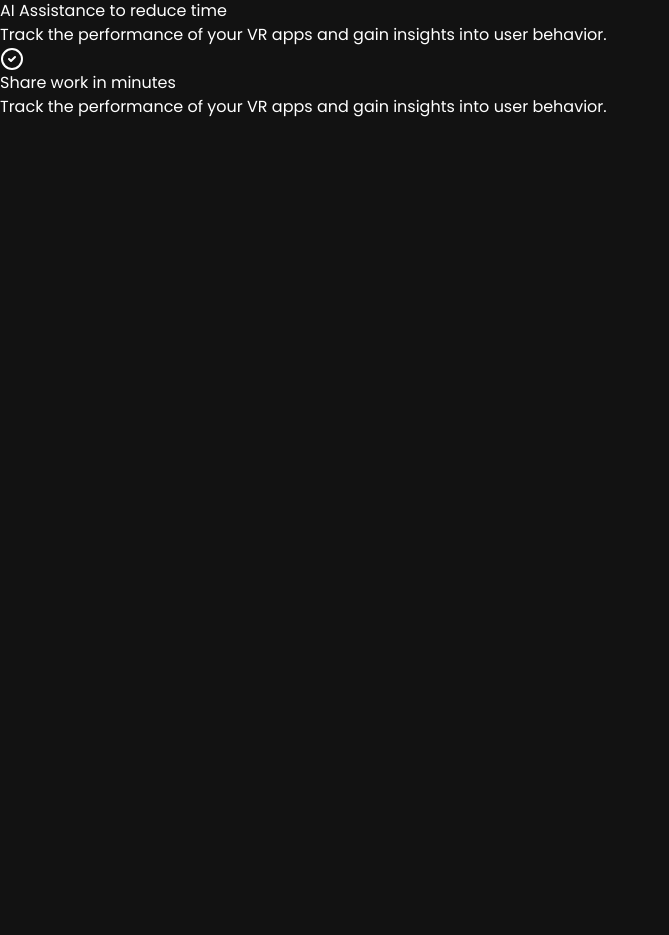
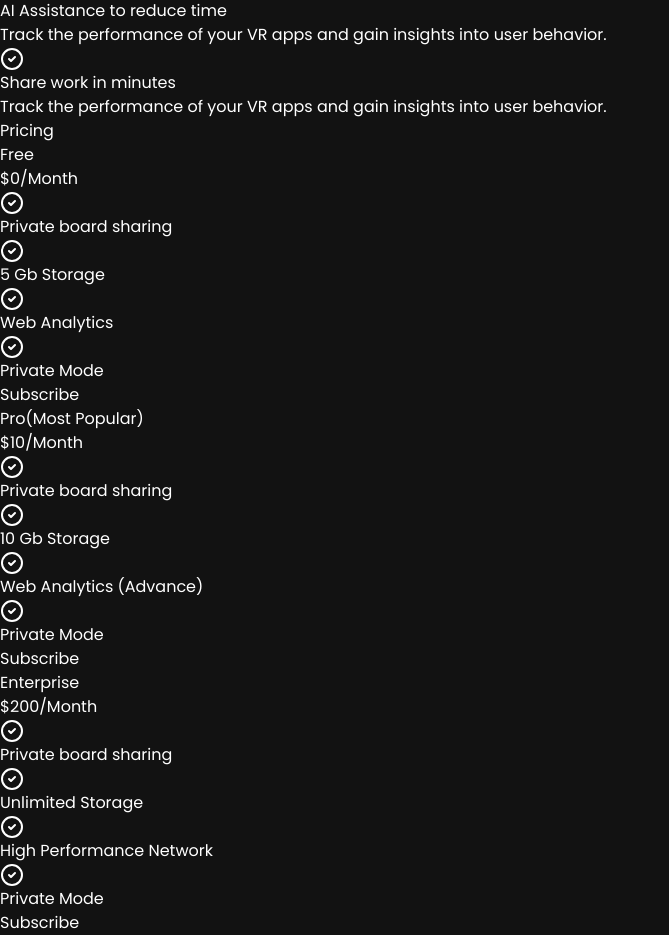
Before and after one commit to Lihitsky/VRstudioX-landing, a React (Vite) app: page / in a window 1280 px wide. Shown: the part 2546-3481 px from the top of the page, without its empty margins (0-669 px from the left). Before the commit the page ends 2665 px from the top, so only its background shows below. Built offline with nearby package versions, Linux system fonts and the light colour scheme.

Commit message:
feat(app): integrate PriceSection

```diff
--- a/src/App.jsx
+++ b/src/App.jsx
@@ -3,6 +3,7 @@ import { NavBar } from "./components/nav-bar";
 import { HeroSection } from "./components/hero-section";
 import { FeatureSection } from "./components/feature-section";
 import { WorkflowSection } from "./components/workflow-section";
+import { PriceSection } from "./components/price-section";
 
 const App = () => {
   return (
@@ -12,6 +13,7 @@ const App = () => {
         <HeroSection />
         <FeatureSection />
         <WorkflowSection />
+        <PriceSection />
       </div>
     </>
   );
```
